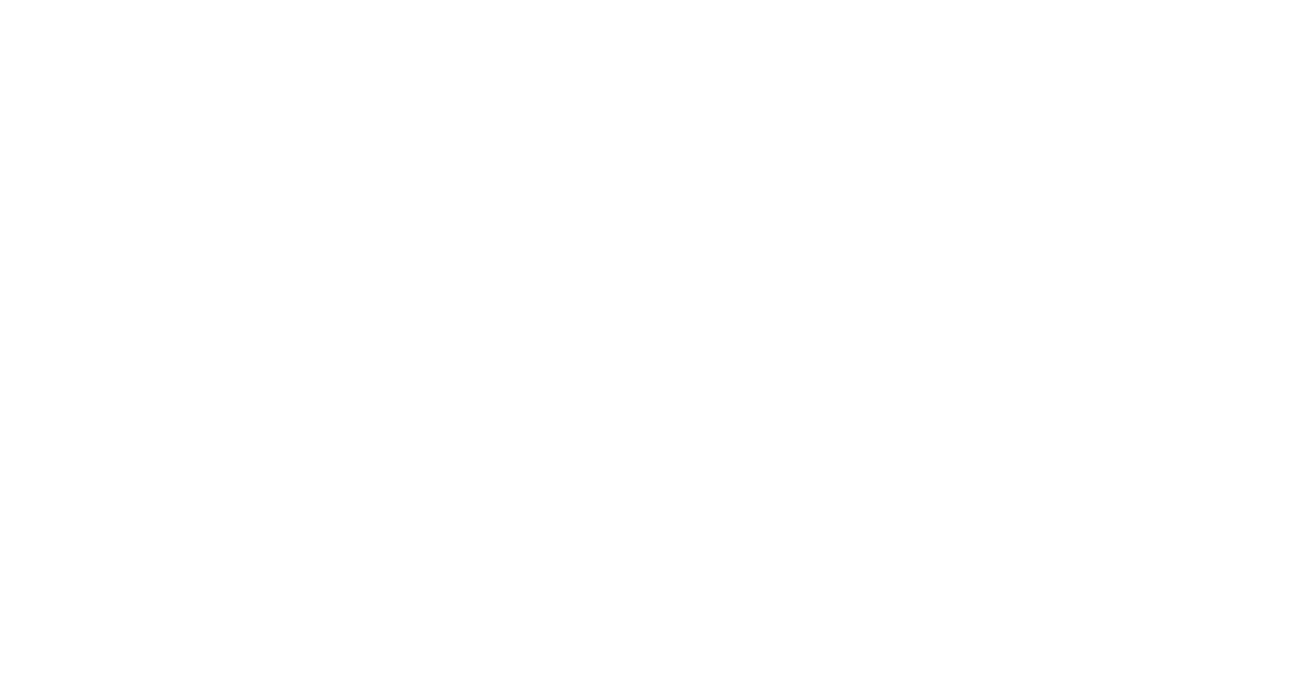
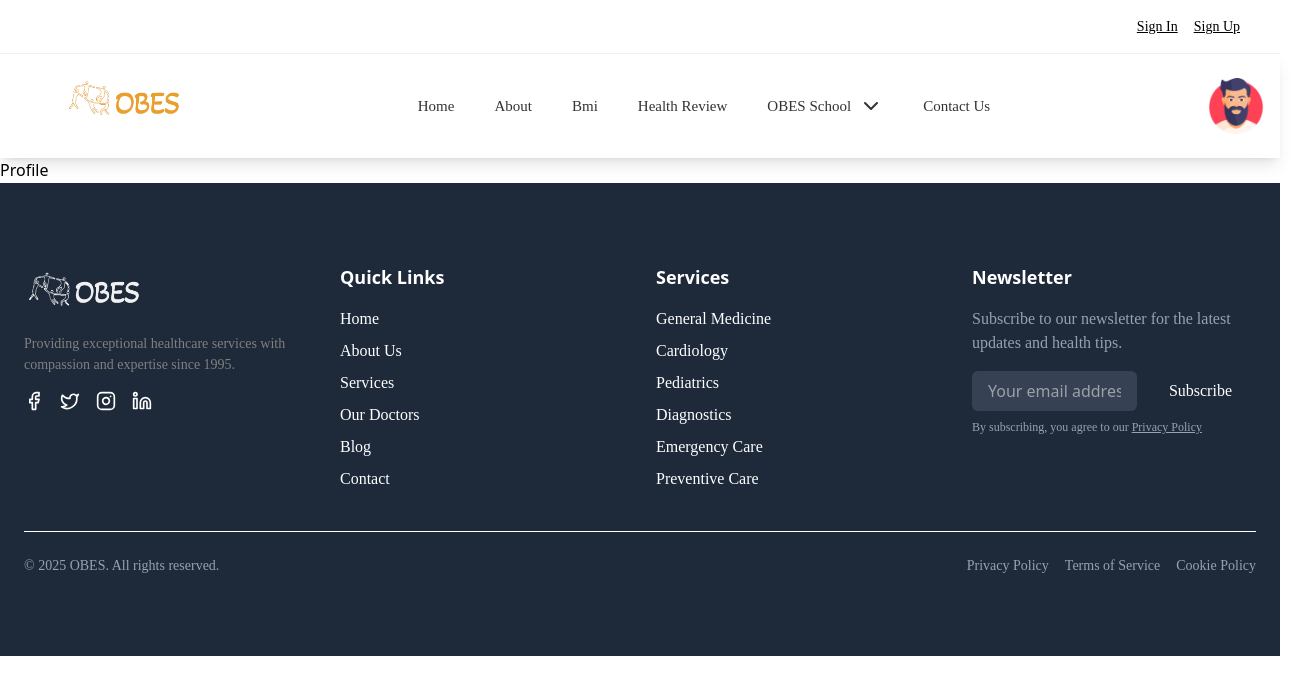
Before and after one commit to MarufaKompass/OBES_user, a React (Vite) app: page /profile in a window 1280 px wide. Before the commit this address had no page. Shown: the top 694 px of the page, 1304 px wide, since content can reach past the window. Built offline with nearby package versions, Linux system fonts and the light colour scheme.

Commit message:
routing set

```diff
--- a/src/App.jsx
+++ b/src/App.jsx
@@ -3,18 +3,20 @@
 import AuthRoutes from "./auth/authRoutes/AuthRoutes";
 import MainLayout from "./layout/MainLayout";
 import routes from "./routes";
+import anotherRoutes from "./components/AnotherRoutes";
 
 function App() {
   return (
     <>
       <Routes>
-        {/* <Route path="/" element={<MainLayout />}>
-          {routes
-            .find((r) => r.layout === "user_dashboard")
+       <Route path="/" element={<MainLayout />}>
+          {anotherRoutes
+            .find((r) => r.layout === "hidden_routes")
             .pages.map(({ path, element }, index) => (
               <Route key={index} path={path} element={element} />
             ))}
-        </Route> */}
+        </Route>
+
         <Route path="/" element={<MainLayout />}>
           {routes
             .find((r) => r.layout === "user_dashboard")
@@ -25,7 +27,7 @@
                   children.map((child, childIndex) => (
                     <Route
                       key={childIndex}
-              path={child.path.replace(`${path}/`, "")} // relative path
+                      path={child.path.replace(`${path}/`, "")}
                       element={child.element}
                     />
                   ))}
--- /dev/null
+++ b/src/components/anotherRoutes.jsx
@@ -0,0 +1,52 @@
+import Profile from "../header/Profile";
+import Home from "../page/home/Home";
+
+//   const icon = {
+//     className: "w-5 h-5 text-inherit",
+//   };
+
+export const anotherRoutes = [
+  {
+    layout: "hidden_routes",
+    pages: [
+      {
+        //   icon: <HomeIcon {...icon} />,
+        name: "profile",
+        path: "/",
+        element: <Home />,
+      },
+      {
+        //   icon: <HomeIcon {...icon} />,
+        name: "profile",
+        path: "/profile",
+        element: <Profile />,
+      },
+      // {
+      // //   icon: <UserCircleIcon {...icon} />,
+      //   name: "About",
+      //   path: "/about",
+      //   element: <About />,
+      // },
+      // {
+      //   //   icon: <TableCellsIcon {...icon} />,
+      //     name: "Bmi",
+      //     path: "/bmi",
+      //     element: <BMI />,
+      // },
+      // {
+      //   //   icon: <TableCellsIcon {...icon} />,
+      //     name: "Health Review",
+      //     path: "/healthReview",
+      //     element: <HealthReview />,
+      // },
+      // {
+      // //   icon: <TableCellsIcon {...icon} />,
+      //   name: "contact Us",
+      //   path: "/contactUs",
+      //   element: <ContactUs />,
+      // },
+    ],
+  },
+];
+
+export default anotherRoutes;
--- a/src/header/Header.jsx
+++ b/src/header/Header.jsx
@@ -5,6 +5,7 @@
 import { ChevronUp, ChevronDown } from "lucide-react";
 import { useObeContext } from "../../components/contextAPI/MainContextProvider";
 import man from "../../public/images/header/man.png"
+import UserInfo from "./UserInfo";
 export default function Header() {
   const pages = routes[0].pages;
   const [openIndex, setOpenIndex] = useState(null);
@@ -62,9 +63,12 @@
             </div>
           ))}
         </div>
-        <div className=" flex justify-between items-center ml-4 rounded-2xl ">
+        <div className=" flex justify-between items-center ml-4 rounded-2xl relative group cursor">
         <div>
           <img src={man} alt="man"  className="w-14 h-14" />
+        </div>
+        <div>
+          <UserInfo></UserInfo>
         </div>
         </div>
       </div>
--- /dev/null
+++ b/src/header/Profile.jsx
@@ -0,0 +1,9 @@
+import React from 'react'
+
+export default function Profile() {
+  return (
+    <div>
+   Profile
+  </div>
+  )
+}
--- /dev/null
+++ b/src/header/UserInfo.jsx
@@ -0,0 +1,17 @@
+import React from 'react'
+import { useNavigate } from 'react-router-dom';
+export default function UserInfo() {
+    const navigate = useNavigate();
+     const handleButtonClick = () => {
+        navigate('/profile');
+      };
+  return (
+    <div className="absolute right-0 mt-8 w-40 bg-white rounded-md shadow-lg opacity-0 group-hover:opacity-100 invisible group-hover:visible transition-all duration-300 z-10">
+    <ul className="py-2 text-sm text-gray-700">
+      <li className="px-3 py-2 hover:bg-gray-100 cursor-pointer text-[15px]" style={{ fontFamily: "poppins" }} onClick={handleButtonClick}>My Profile</li>
+      <li className="px-3 py-2 hover:bg-gray-100 cursor-pointer text-[15px]" style={{ fontFamily: "poppins" }}>Settings</li>
+      <li className="px-3 py-2 hover:bg-gray-100 cursor-pointer text-[15px]" style={{ fontFamily: "poppins" }}>Logout</li>
+    </ul>
+  </div>
+  )
+}
```
Lines whose indentation alone changed are shown as unchanged.
